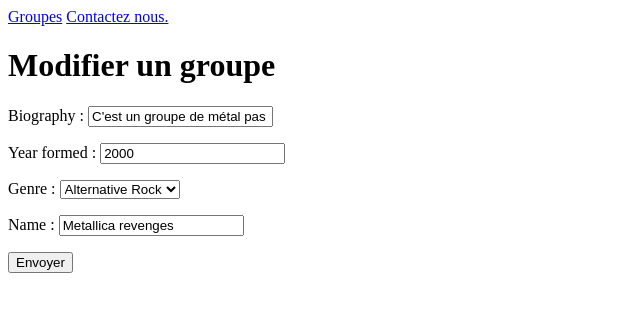
After one commit to Akeops/django_wab_app, a Django app: page /groupes/1/update in a window 1280 px wide. The commit adds this page. Shown: the top 312 px of the page, without its empty margins (0-640 px from the left). Run offline with Django 4.2, Linux system fonts and the light colour scheme; data comes from the database, SQL or seed files in the repository; both versions use the stored data as it was after the commit; some libraries are stand-ins or nearby versions.

Commit message:
Ajout de la fonctionnalite 'modifier un groupe'

```diff
--- a/merchex/listings/templates/listings/detailGroupe.html
+++ b/merchex/listings/templates/listings/detailGroupe.html
@@ -22,6 +22,7 @@
           {% endif %}
         {% endfor %}
     </ul>
-<a href="{% url 'liste-groupes' %}">Retour à la liste</a>
+<a href="{% url 'liste-groupes' %}">Retour à la liste</a>  |
+<a href="{% url 'update-band' band.id %}">Modifier le groupe</a>
 
 {% endblock %}
--- a/merchex/listings/templates/listings/listeBand.html
+++ b/merchex/listings/templates/listings/listeBand.html
@@ -8,7 +8,8 @@
     <h1>Groupes</h1>
     <ul>
         {% for band in bands %}
-                <li><a href="{% url 'detail-groupe' band.id %}">{{ band.name }}</a></li>
+                <li><a href="{% url 'detail-groupe' band.id %}">{{ band.name }}</a> -
+                    <a href="{% url 'update-band' band.id %}">[Editer]</a></li>
         {% endfor %}
     </ul>
 
--- /dev/null
+++ b/merchex/listings/templates/listings/updateBand.html
@@ -0,0 +1,13 @@
+{% extends 'listings/base.html' %}
+{% block content %}
+<title>Modifier un groupe</title>
+
+<h1>Modifier un groupe</h1>
+
+<form action="" method="post">
+    {% csrf_token %}
+    {{ form.as_p }}
+    <input type="submit" value="Envoyer">
+</form>
+
+{% endblock %}
--- a/merchex/listings/urls.py
+++ b/merchex/listings/urls.py
@@ -1,5 +1,5 @@
 from django.urls import path
-from .views import listeGroupeEtSong, detailGroupe, contact, emailSent, bandCreate, songCreate
+from .views import listeGroupeEtSong, detailGroupe, contact, emailSent, bandCreate, songCreate, updateBand
 
 urlpatterns = [
     path('', listeGroupeEtSong, name="liste-groupes"),
@@ -7,5 +7,6 @@ urlpatterns = [
     path('contact-us/', contact, name="contact"),
     path('contact-us/email-sent', emailSent, name="email-sent"),
     path('add/', bandCreate, name='band-create'),
-    path('addSong/', songCreate, name='song-create')
+    path('addSong/', songCreate, name='song-create'),
+    path('<int:id>/update', updateBand, name='update-band')
 ]
--- a/merchex/listings/views.py
+++ b/merchex/listings/views.py
@@ -74,3 +74,20 @@ def songCreate(request):
     return render(request,
             'listings/songCreate.html',
             {'form': form})
+
+def updateBand(request, id):
+    band = Band.objects.get(id=id)
+
+    if request.method == 'POST':
+        form = BandForm(request.POST, instance=band)  # on pré-remplir le formulaire avec un groupe existant
+
+        if form.is_valid():
+            form.save()
+            return redirect('detail-groupe', band.id)
+
+    else:
+        form = BandForm(instance=band)
+
+    return render(request,
+                  'listings/updateBand.html',
+                  {'form': form})
```
Also changed, not shown: merchex/db.sqlite3.
